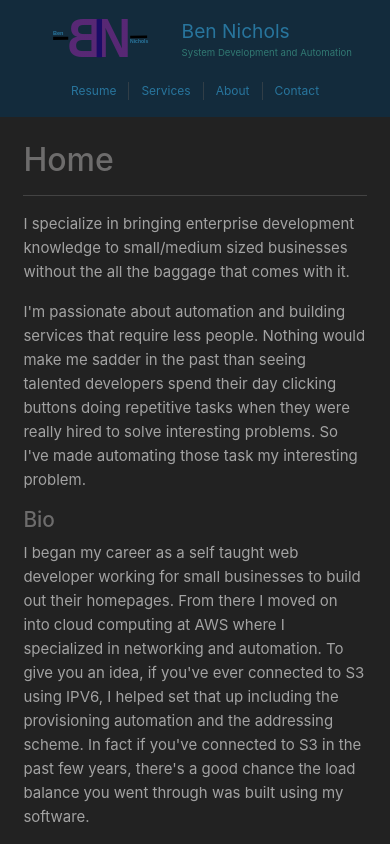
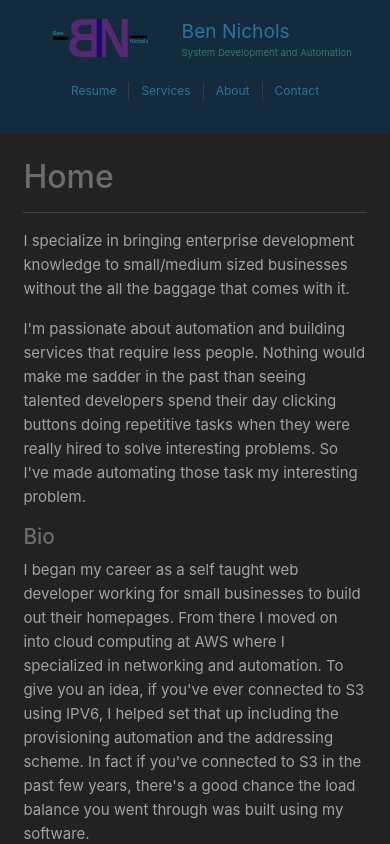
Before and after one commit to bnichs/bnichs-public, a Vue app in the folder bnichs/: page / in a window 390 px wide. Shown: the top 844 px of the page. Built offline with nearby package versions, Linux system fonts and the light colour scheme.

Commit message:
More margin fixes

```diff
--- a/bnichs/src/App.vue
+++ b/bnichs/src/App.vue
@@ -31,7 +31,7 @@ import ToggleButton from './components/ToggleButton.vue'
       Copyright Ben Nichols
     </span>
 
-    <GoToTop class="footer-col col-3"></GoToTop>
+    <GoToTop class="footer-col col-4"></GoToTop>
     <div class="footer-col col-4">
       <ToggleButton v-on:change="darkEventHandler" :defaultState="darkMode()" ref="mychild">
         <template #rhs>
@@ -251,7 +251,7 @@ body{
   }
 
   header{
-    padding: 2vh 0 2vh 0;
+    padding: 2vh 0 4vh 0;
   }
 
   main{
```
